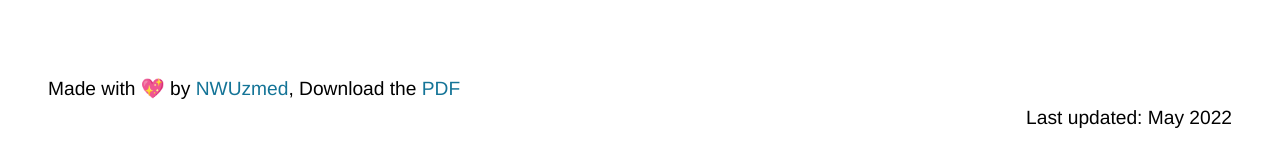
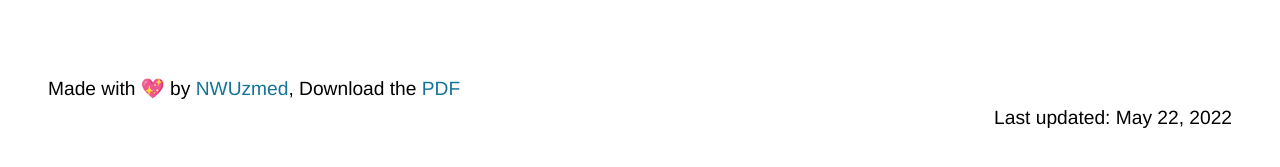
Before and after one commit to nwuzmedoutlook/resume, a Jekyll site: the page built from index.md, in a window 1280 px wide and 900 px high, scrolled down 4188 px. Shown: the part 719-886 px from the top of the window. Built offline with Jekyll 4.4.1, drawn with Linux system fonts in a browser that asks for light colours; nearby versions of some CDN libraries.

Commit message:
Update index.md

```diff
--- a/index.md
+++ b/index.md
@@ -212,4 +212,4 @@ Annual Student Conference Chem-E-Car Competition® 9th Place `ORLANDO, FL 2019.1
 <br>
 Made with 💖 by <a href="https://co2co2.cf" target="_blank" rel="noopener">NWUzmed</a>,
 Download the<span class="print"> <a href="javascript:window.print()">PDF</a> </span>
-<p align="right">Last updated: May 2022</p>
+<p align="right">Last updated: May 22, 2022</p>
```
